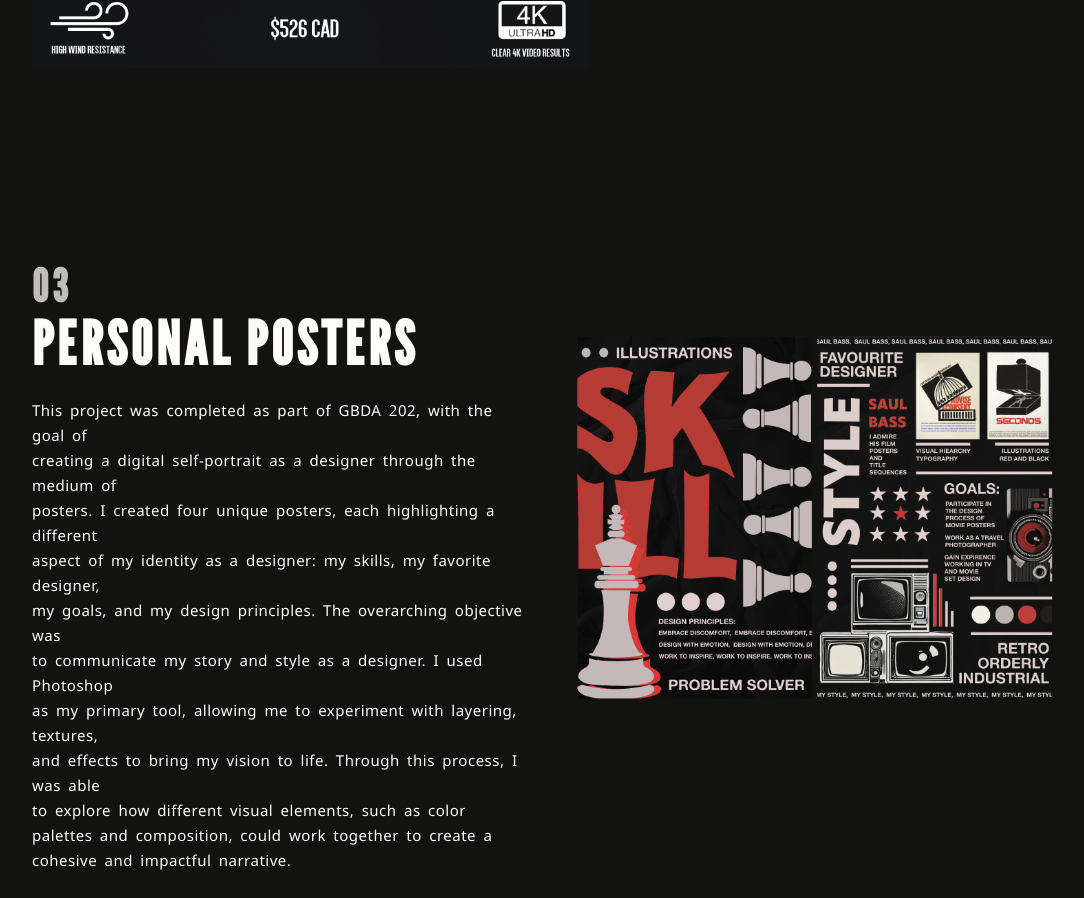
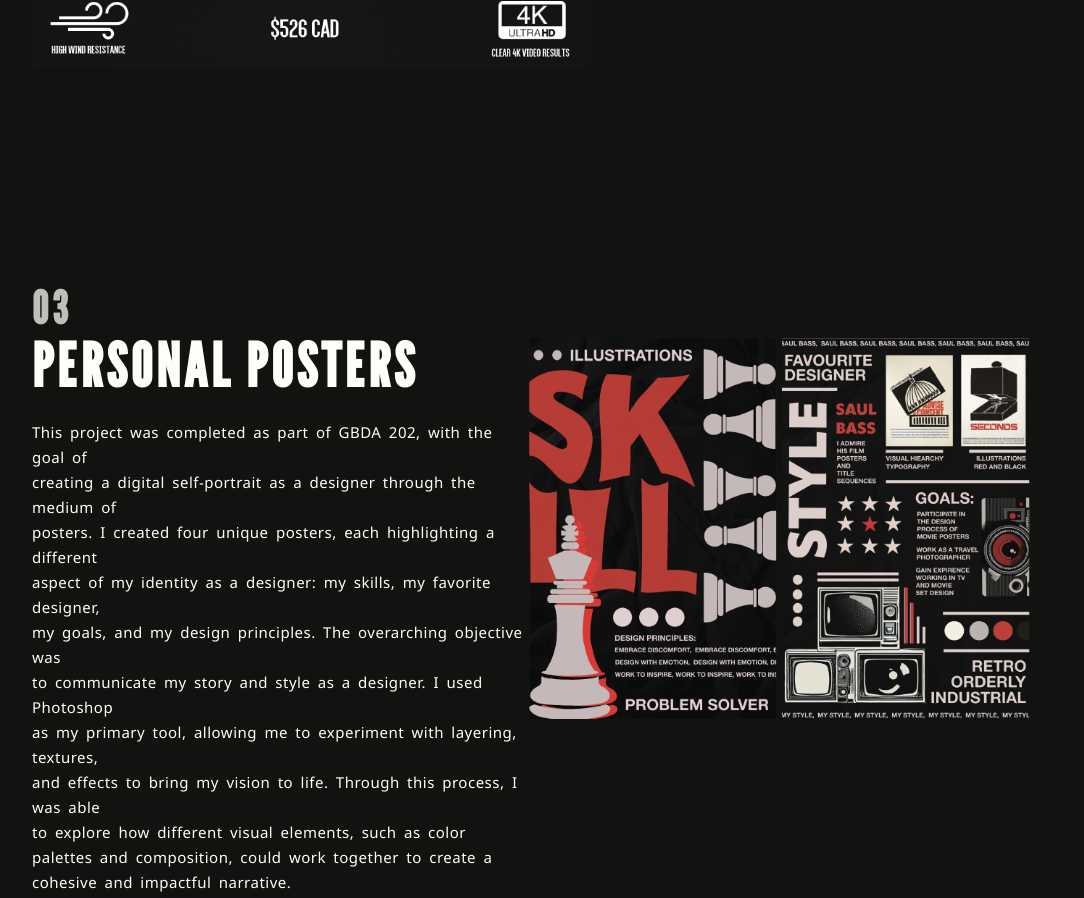
Before and after one commit to jrsouth05/photo-shop-page, a plain HTML site: page index.html in a window 1280 px wide. Shown: the part 2099-2997 px from the top of the page, without its empty margins (108-1192 px from the left). Drawn offline with nearby package versions, Linux system fonts and the light colour scheme.

Commit message:
poster size

```diff
--- a/index.html
+++ b/index.html
@@ -163,10 +163,11 @@
 
 
     #personalposterimg {
-      width: 100%;
+      width: 155%;
       height: auto;
       margin-top: 225px;
       margin-bottom: 200px;
+      margin-left: -50px;
     }
 
     #diptychs{
@@ -290,7 +291,7 @@
     </p>
   </div>
 
-  <div class="onRightSide" style="margin-right: 75px;">
+  <div class="onRightSide" style="margin-right: 250px;">
     <img src="personalposters.png" alt="Magazine image" id="personalposterimg">
   </div>
 
```
